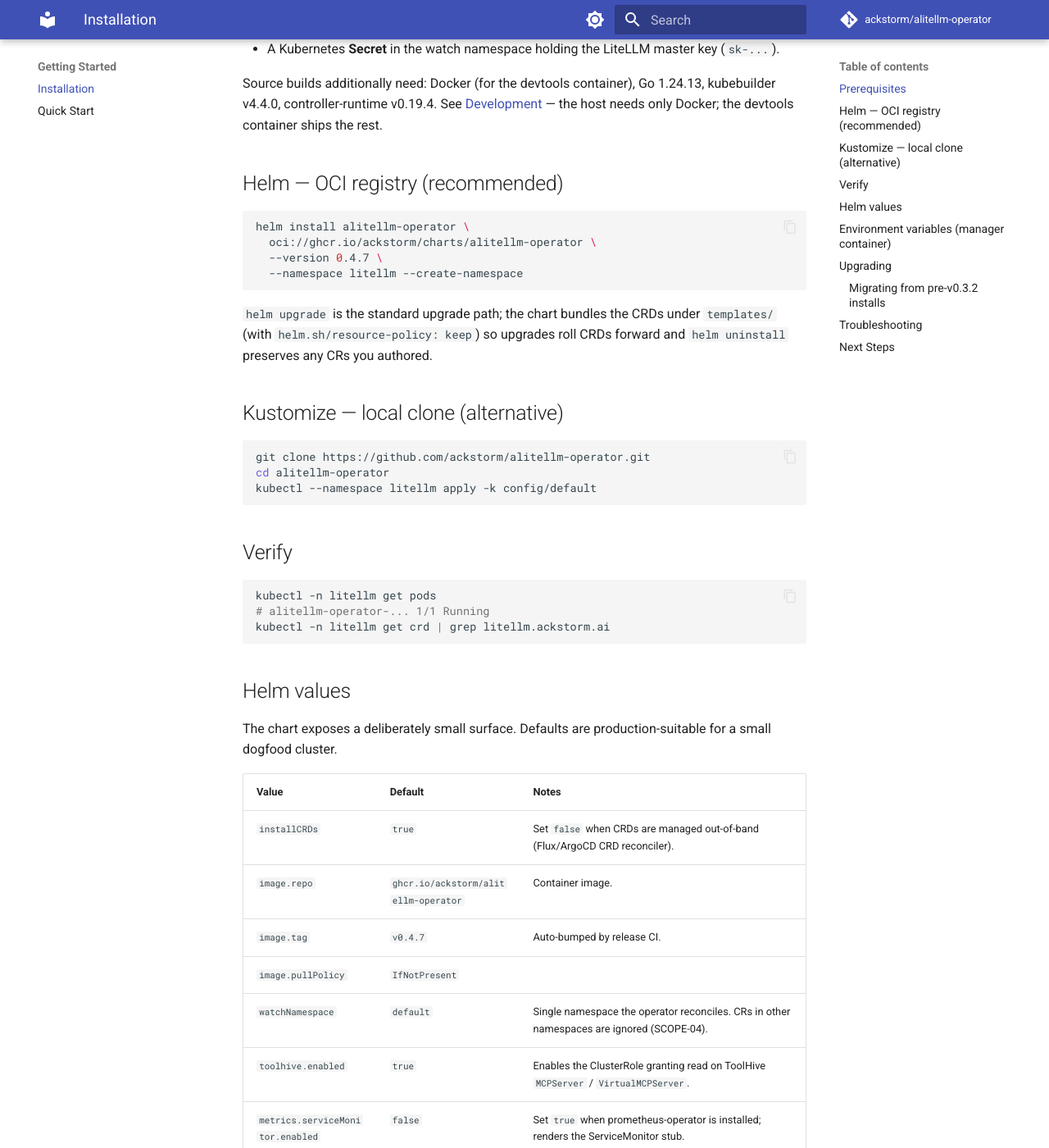
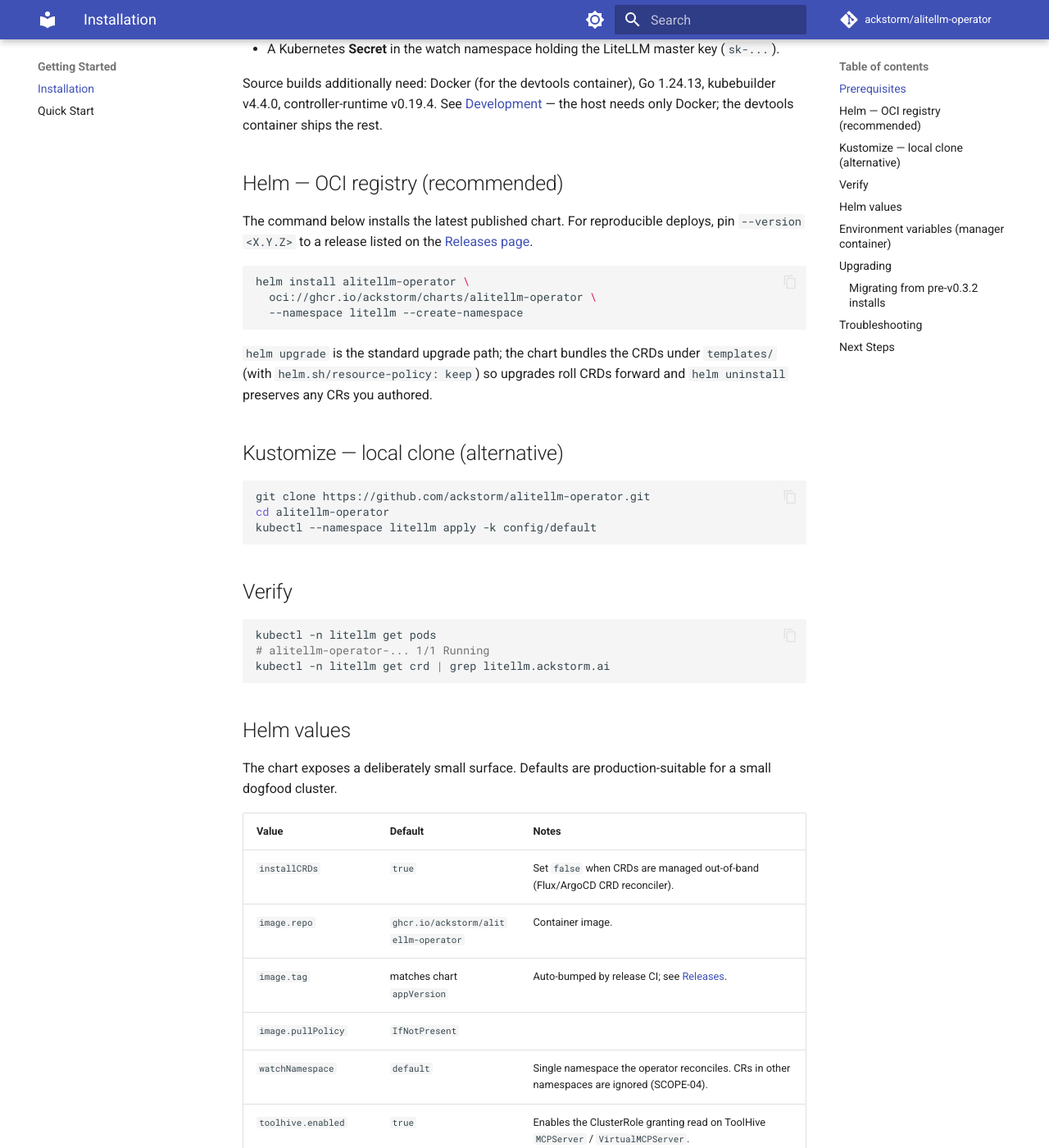
Before and after one commit to ackstorm/alitellm-operator, an MkDocs documentation site: the page built from docs/getting-started/installation.md, in a window 1280 px wide and 1400 px high, scrolled down 449 px. Shown: the whole window at 82% size. Built offline with MkDocs 1.6.1 and Material for MkDocs 9.7.7, drawn with Linux system fonts in a browser that asks for light colours; comment, search, counter and statistics services are not loaded; the version menu is left out; some of the changed text lies outside the part shown.

Commit message:
docs: drop pinned versions from install paths (fixes #22) (#27)
Stale version literals in README.md and docs/getting-started/installation.md
diverged from the chart appVersion at every release because make bump only
rewrote Chart.yaml / values.yaml / kustomization overlays. README and docs
were not in the bump scope, so each release shipped quick-start instructions
pinned to an older release.

Eliminate the drift class entirely by removing the literals from install
paths instead of widening the bump regex:

- README "Status" section no longer carries a patch version; points to the
  Releases page.
- README + docs Helm install commands omit --version; a note above each
  command explains how to pin to a specific release via the Releases page.
- installation.md values table cell for image.tag now reads
  "matches chart appVersion" with a Releases link.
- installation.md example values.yaml drops the image.tag override; prose
  notes the chart default matches appVersion.

Net: zero install-path version literals to drift, no make bump scope
extension needed, no CI gate needed.

````diff
--- a/docs/getting-started/installation.md
+++ b/docs/getting-started/installation.md
@@ -19,10 +19,13 @@
 
 ## Helm — OCI registry (recommended)
 
+The command below installs the latest published chart. For
+reproducible deploys, pin `--version <X.Y.Z>` to a release listed on
+the [Releases page](https://github.com/ackstorm/alitellm-operator/releases).
+
 ```bash
 helm install alitellm-operator \
   oci://ghcr.io/ackstorm/charts/alitellm-operator \
-  --version 0.4.7 \
   --namespace litellm --create-namespace
 ```
 
@@ -55,7 +58,7 @@
 |--------------------------------|-----------------------------------------------|------------------------------------------------------------------------------------------------|
 | `installCRDs`                  | `true`                                        | Set `false` when CRDs are managed out-of-band (Flux/ArgoCD CRD reconciler).                    |
 | `image.repo`                   | `ghcr.io/ackstorm/alitellm-operator`          | Container image.                                                                               |
-| `image.tag`                    | `v0.4.7`                                      | Auto-bumped by release CI.                                                                     |
+| `image.tag`                    | matches chart `appVersion`                    | Auto-bumped by release CI; see [Releases](https://github.com/ackstorm/alitellm-operator/releases). |
 | `image.pullPolicy`             | `IfNotPresent`                                |                                                                                                |
 | `watchNamespace`               | `default`                                     | Single namespace the operator reconciles. CRs in other namespaces are ignored (SCOPE-04).      |
 | `toolhive.enabled`             | `true`                                        | Enables the ClusterRole granting read on ToolHive `MCPServer` / `VirtualMCPServer`.            |
@@ -68,12 +71,11 @@
 are kustomize-locked. To expose more, edit
 `scripts/kustomize-to-helm.sh` + `values.yaml` and run `make helm-sync`.
 
-Example `values.yaml`:
+Example `values.yaml` (omit `image.tag` to use the chart's bundled
+default, which matches `appVersion`):
 
 ```yaml
 watchNamespace: litellm
-image:
-  tag: v0.4.7
 toolhive:
   enabled: false           # cluster has no ToolHive CRDs
 safetyRelistInterval: 30m  # large CR catalogue, prefer fewer LiteLLM probes
````
Also changed, not shown: README.md (+9 -5 lines).
